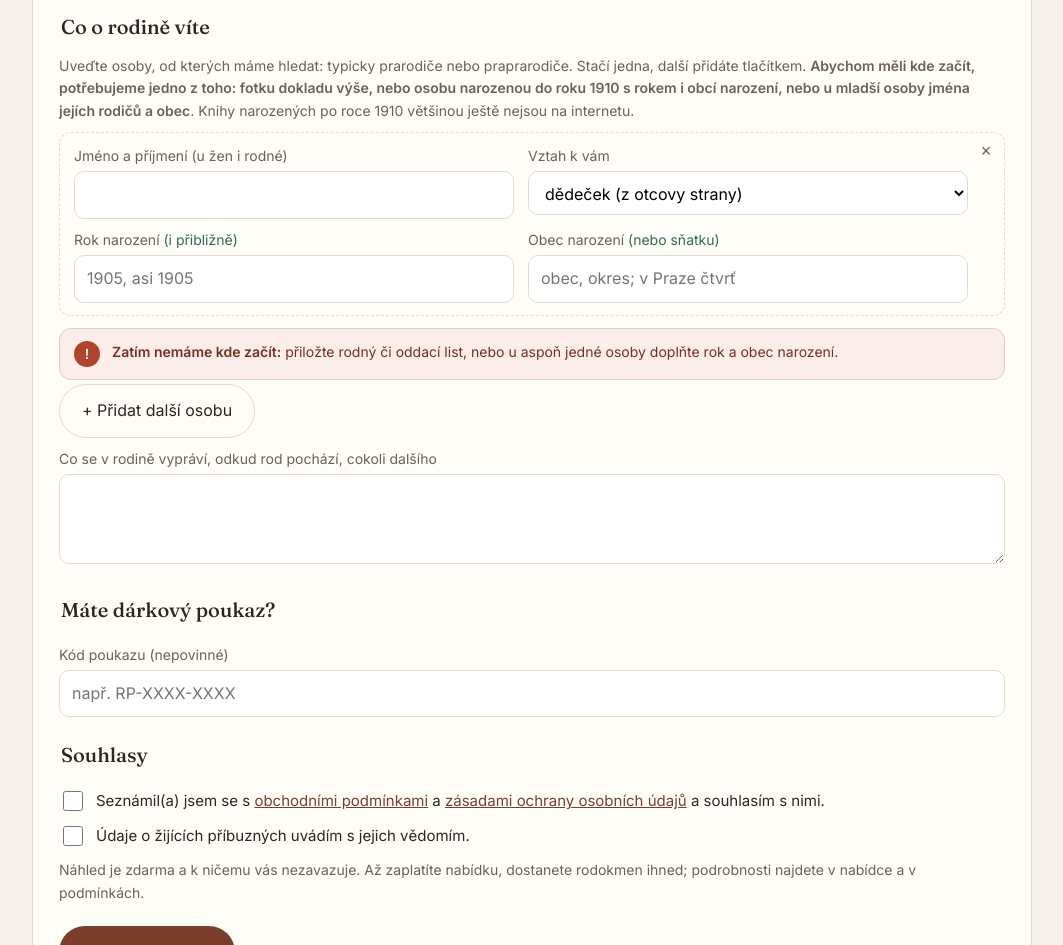
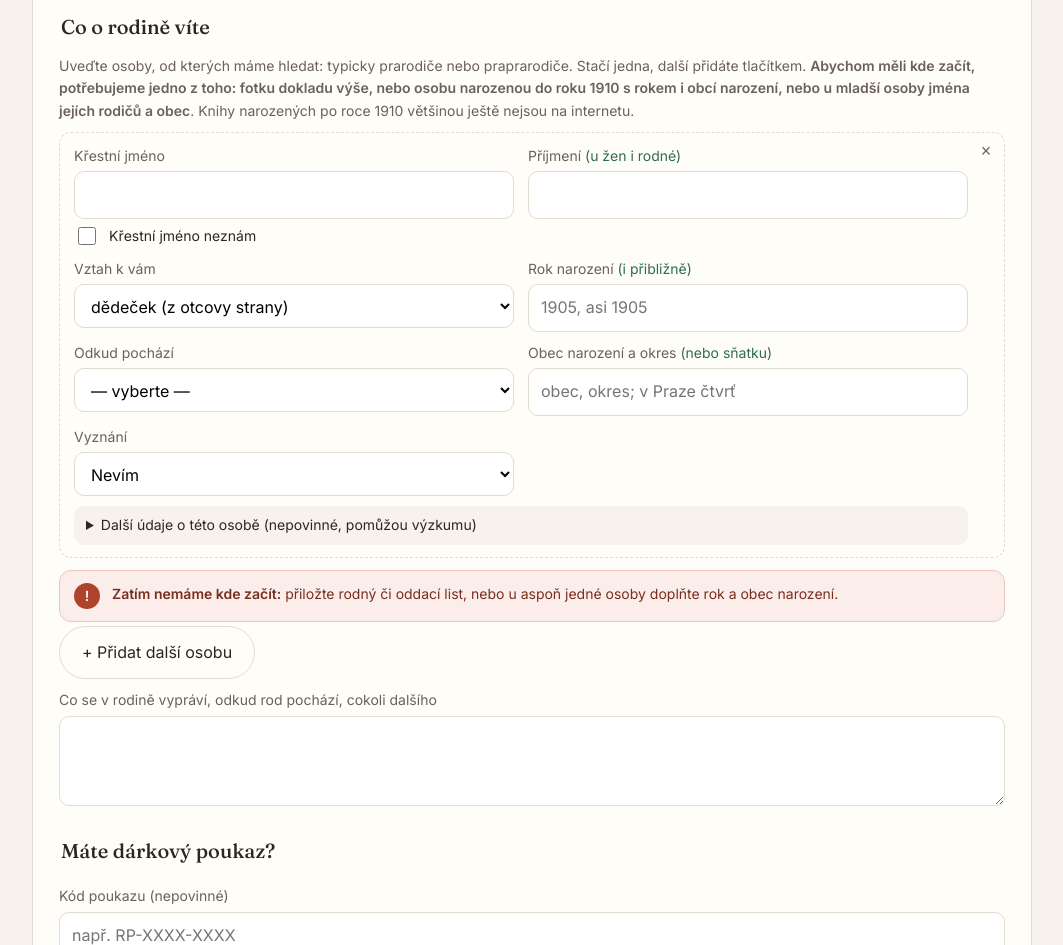
Before and after one commit to alescermak79-lab/online-rodokmen-web, a plain HTML site: page index.html in a window 1280 px wide. Shown: the part 3620-4565 px from the top of the page, without its empty margins (108-1171 px from the left). Drawn offline with Linux system fonts and the light colour scheme.

Commit message:
Formulář: křestní jméno a příjmení zvlášť, výběr oblasti a vyznání, nepovinné údaje o osobě (povolání, zaškrtávací pole)
Co-Authored-By: Claude Sonnet 5.5 <noreply@anthropic.com>
Claude-Session: https://claude.ai/code/session_012nqX1PndqvWhUQjThHFaGo

```diff
--- a/index.html
+++ b/index.html
@@ -188,20 +188,32 @@
 
 <script>
 const VZTAHY=["dědeček (z otcovy strany)","babička (z otcovy strany)","dědeček (z matčiny strany)","babička (z matčiny strany)","pradědeček","prababička","otec","matka","jiný příbuzný"];
+const OBLASTI=[["","— vyberte —"],["cechy","Čechy"],["morava","Morava"],["slezsko","Slezsko"],["slovensko","Slovensko"],["jinde","Jinde / nevím"]];
+const VYZNANI=[["","Nevím"],["katolicke","Římskokatolické"],["evangelicke","Evangelické"],["zidovske","Židovské"],["jine","Jiné"]];
+const VIM=[["vim_pohranici","Rodina pocházela z pohraničí nebo mluvila německy"],["vim_prijmeni_jinak","Příjmení se psalo nebo píše jinak (německy, slovensky…)"],["vim_stehovani","Rodina se stěhovala (za prací, po válce…)"],["vim_vice_manzelstvi","Osoba měla víc manželství"],["vim_dalsi_doklady","Mám i další doklady (úmrtní oznámení, fotky náhrobků…)"]];
 let n=0,soubory=[];
 function pridej(vztah,data){n++;const d=document.createElement('div');d.className='osoba';d.innerHTML=`
-<div><label for="o${n}j">Jméno a příjmení (u žen i rodné)</label><input id="o${n}j" type="text" name="osoba${n}_jmeno" data-pole="jmeno" required autocomplete="off" maxlength="120"></div>
+<div><label for="o${n}j">Křestní jméno</label><input id="o${n}j" type="text" name="osoba${n}_jmeno" data-pole="jmeno" autocomplete="off" maxlength="60">
+<label class="check mini"><input type="checkbox" name="osoba${n}_jmeno_nezname" data-pole="jmeno_nezname" value="ano"><span>Křestní jméno neznám</span></label></div>
+<div><label for="o${n}p">Příjmení <span class="dop">(u žen i rodné)</span></label><input id="o${n}p" type="text" name="osoba${n}_prijmeni" data-pole="prijmeni" required autocomplete="off" maxlength="60"></div>
 <div><label for="o${n}v">Vztah k vám</label><select id="o${n}v" name="osoba${n}_vztah" data-pole="vztah">${VZTAHY.map(v=>`<option${v===vztah?' selected':''}>${v}</option>`).join('')}</select></div>
 <div><label for="o${n}r">Rok narození <span class="dop">(i přibližně)</span></label><input id="o${n}r" type="text" name="osoba${n}_rok" data-pole="rok" placeholder="1905, asi 1905" inputmode="numeric" maxlength="20"></div>
-<div><label for="o${n}m">Obec narození <span class="dop">(nebo sňatku)</span></label><input id="o${n}m" type="text" name="osoba${n}_misto" data-pole="misto" placeholder="obec, okres; v Praze čtvrť" maxlength="80"></div>
+<div><label for="o${n}a">Odkud pochází</label><select id="o${n}a" name="osoba${n}_oblast" data-pole="oblast">${OBLASTI.map(v=>`<option value="${v[0]}">${v[1]}</option>`).join('')}</select></div>
+<div><label for="o${n}m">Obec narození a okres <span class="dop">(nebo sňatku)</span></label><input id="o${n}m" type="text" name="osoba${n}_misto" data-pole="misto" placeholder="obec, okres; v Praze čtvrť" maxlength="80"></div>
+<div><label for="o${n}y">Vyznání</label><select id="o${n}y" name="osoba${n}_vyznani" data-pole="vyznani">${VYZNANI.map(v=>`<option value="${v[0]}">${v[1]}</option>`).join('')}</select></div>
 <div class="rodice" hidden>
 <p class="rodtx">Narození po roce 1910 většinou není v matrikách na internetu. Uveďte prosím rodiče této osoby – hledat budeme přes jejich sňatek.</p>
 <div><label for="o${n}o">Otec <span class="dop">(jméno a příjmení)</span></label><input id="o${n}o" type="text" name="osoba${n}_otec" data-pole="otec" autocomplete="off" maxlength="120"></div>
 <div><label for="o${n}k">Matka <span class="dop">(i rodné příjmení)</span></label><input id="o${n}k" type="text" name="osoba${n}_matka" data-pole="matka" autocomplete="off" maxlength="120"></div>
 <div class="cela"><label for="o${n}s">Kde a kdy se rodiče brali <span class="dop">(i přibližně)</span></label><input id="o${n}s" type="text" name="osoba${n}_snatek_rodicu" data-pole="snatek" placeholder="např. Kolín, asi 1920" autocomplete="off" maxlength="120"></div>
 </div>
+<details class="dalsi"><summary>Další údaje o této osobě <span class="dop">(nepovinné, pomůžou výzkumu)</span></summary>
+<div class="dalsi-obsah">
+<div><label for="o${n}z">Povolání <span class="dop">(i otce nebo manžela)</span></label><input id="o${n}z" type="text" name="osoba${n}_povolani" data-pole="povolani" placeholder="např. švec, rolník" autocomplete="off" maxlength="80"></div>
+<div class="vim">${VIM.map(v=>`<label class="check mini"><input type="checkbox" name="osoba${n}_${v[0]}" data-pole="${v[0]}" value="ano"><span>${v[1]}</span></label>`).join('')}</div>
+</div></details>
 <button type="button" class="rm" title="Odebrat osobu" aria-label="Odebrat osobu">×</button>`;
- if(data){for(const el of d.querySelectorAll('[data-pole]')){if(data[el.dataset.pole]!=null)el.value=data[el.dataset.pole];}}
+ if(data){for(const el of d.querySelectorAll('[data-pole]')){if(data[el.dataset.pole]!=null){if(el.type==='checkbox')el.checked=!!data[el.dataset.pole];else el.value=data[el.dataset.pole];}}}
  d.querySelector('.rm').onclick=()=>{d.remove();uloz();start();};document.getElementById('osoby').appendChild(d);}
 
 // Rok: z volného textu („asi 1905“, „1905?“, „1. 2. 1930“) vytáhneme čtyřmístný letopočet; jiný neprázdný text je chyba.
@@ -229,8 +241,8 @@ document.getElementById('pridat').onclick=()=>{pridej(VZTAHY[4]);uloz();start();
 
 // Rozepsaný formulář si prohlížeč pamatuje (localStorage, jen v tomto zařízení). Fotky ani souhlasy se neukládají.
 const KLIC='rodokmen-podklady',F=document.getElementById('f');
-function sber(){return{jmeno:F.jmeno.value,email:F.email.value,poznamka:F.poznamka.value,osoby:[...document.querySelectorAll('#osoby .osoba')].map(d=>{const o={};d.querySelectorAll('[data-pole]').forEach(el=>o[el.dataset.pole]=el.value);return o;}),cas:Date.now()};}
-function prazdny(s){return !s.jmeno&&!s.email&&!s.poznamka&&s.osoby.every(o=>!o.jmeno&&!o.rok&&!o.misto&&!o.otec&&!o.matka&&!o.snatek);}
+function sber(){return{jmeno:F.jmeno.value,email:F.email.value,poznamka:F.poznamka.value,osoby:[...document.querySelectorAll('#osoby .osoba')].map(d=>{const o={};d.querySelectorAll('[data-pole]').forEach(el=>o[el.dataset.pole]=el.type==='checkbox'?el.checked:el.value);return o;}),cas:Date.now()};}
+function prazdny(s){return !s.jmeno&&!s.email&&!s.poznamka&&s.osoby.every(o=>!o.jmeno&&!o.prijmeni&&!o.rok&&!o.misto&&!o.otec&&!o.matka&&!o.snatek&&!o.povolani);}
 let t;function uloz(){clearTimeout(t);t=setTimeout(()=>{try{const s=sber();if(prazdny(s))localStorage.removeItem(KLIC);else localStorage.setItem(KLIC,JSON.stringify(s));}catch(e){}},250);}
 function smazKoncept(){try{localStorage.removeItem(KLIC)}catch(e){}}
 let koncept=null;try{koncept=JSON.parse(localStorage.getItem(KLIC)||'null');}catch(e){}
@@ -258,7 +270,7 @@ document.getElementById('f').addEventListener('submit',e=>{const stav=document.g
  for(const el of F.querySelectorAll('input[type=text],input[type=email],textarea'))el.value=el.value.replace(/\s+/g,' ').trim();
  const chyba=(el,msg)=>{e.preventDefault();el.setCustomValidity(msg);el.addEventListener('input',()=>el.setCustomValidity(''),{once:true});F.reportValidity();};
  if(F.jmeno.value.length<3){chyba(F.jmeno,'Napište prosím celé jméno a příjmení.');return;}
- for(const d of document.querySelectorAll('#osoby .osoba')){const j=d.querySelector('[data-pole=jmeno]'),rk=d.querySelector('[data-pole=rok]');if(j.value.length<2){chyba(j,'Napište prosím jméno osoby, nebo ji křížkem odeberte.');return;}if(rokZ(rk.value).chyba){chyba(rk,'Rok napište čtyřmi číslicemi, klidně přibližně (např. „asi 1905“).');return;}}
+ for(const d of document.querySelectorAll('#osoby .osoba')){const j=d.querySelector('[data-pole=jmeno]'),pr=d.querySelector('[data-pole=prijmeni]'),nz=d.querySelector('[data-pole=jmeno_nezname]'),rk=d.querySelector('[data-pole=rok]');if(pr.value.length<2){chyba(pr,'Napište prosím příjmení osoby, nebo ji křížkem odeberte.');return;}if(!nz.checked&&j.value.length<2){chyba(j,'Napište křestní jméno, nebo zaškrtněte „Křestní jméno neznám“.');return;}if(rokZ(rk.value).chyba){chyba(rk,'Rok napište čtyřmi číslicemi, klidně přibližně (např. „asi 1905“).');return;}}
  if(!start()){e.preventDefault();const s=document.getElementById('start');s.scrollIntoView({behavior:'smooth',block:'center'});s.animate([{transform:'scale(1)'},{transform:'scale(1.03)'},{transform:'scale(1)'}],{duration:500});stav.innerHTML='<span style="color:#b0432c">Zatím nemáme kde začít hledat – přiložte prosím rodný či oddací list, nebo doplňte údaje podle rámečku výše. Bez toho bychom vám museli psát o doplnění.</span>';return;}
  stav.textContent='';const inp=document.getElementById('fotky');if(soubory.length){const dt=new DataTransfer();soubory.forEach(x=>dt.items.add(x));inp.files=dt.files;inp.name='doklad';}
  const mb=[...inp.files].reduce((a,f)=>a+f.size,0)/1048576;if(mb>MAX_MB){e.preventDefault();document.getElementById('stav').innerHTML='<span style="color:#b00">Přílohy přesahují 10 MB. Uberte fotky, nebo formulář odešlete bez nich a fotky pošlete e-mailem na zakazky@online-rodokmen.cz.</span>';return;}
--- a/mereni.js
+++ b/mereni.js
@@ -170,7 +170,7 @@
       var ids = Object.keys(osoby), nejstarsi = 0, rodice = 0, vyplnenych = 0;
       ids.forEach(function (i) {
         var o = osoby[i], r = /(1[5-9]\d\d|20\d\d)/.exec(o.rok || "");
-        if (o.jmeno) vyplnenych++;
+        if (o.prijmeni || o.jmeno) vyplnenych++;
         if (r) { var y = +r[1]; if (!nejstarsi || y < nejstarsi) nejstarsi = y; }
         if (o.otec || o.matka || o.snatek_rodicu) rodice++;
       });
--- a/styl.css
+++ b/styl.css
@@ -117,3 +117,13 @@ footer a{color:var(--muted)}
 .cookies-tl{display:flex;gap:8px;flex-shrink:0}
 .cookies .btn-sek{background:transparent;color:#fff;border:1px solid rgba(255,255,255,.5)}
 @media(max-width:600px){.cookies-tl{justify-content:center}.cookies-tl .btn{flex:1}}
+
+/* Předdefinované volby a nepovinné údaje u osoby */
+.check.mini{font-size:14px;margin:6px 0 0}
+.check.mini input{width:18px;height:18px}
+.osoba .check{white-space:normal}
+.osoba .check span{overflow:visible;white-space:normal}
+.osoba .dalsi{grid-column:1/-1;background:var(--bg);border-radius:10px;padding:8px 12px}
+.osoba .dalsi summary{cursor:pointer;font-size:14px;color:var(--ink)}
+.osoba .dalsi-obsah{display:grid;gap:10px;margin-top:10px}
+.osoba .dalsi .vim{display:grid;gap:2px}
```
